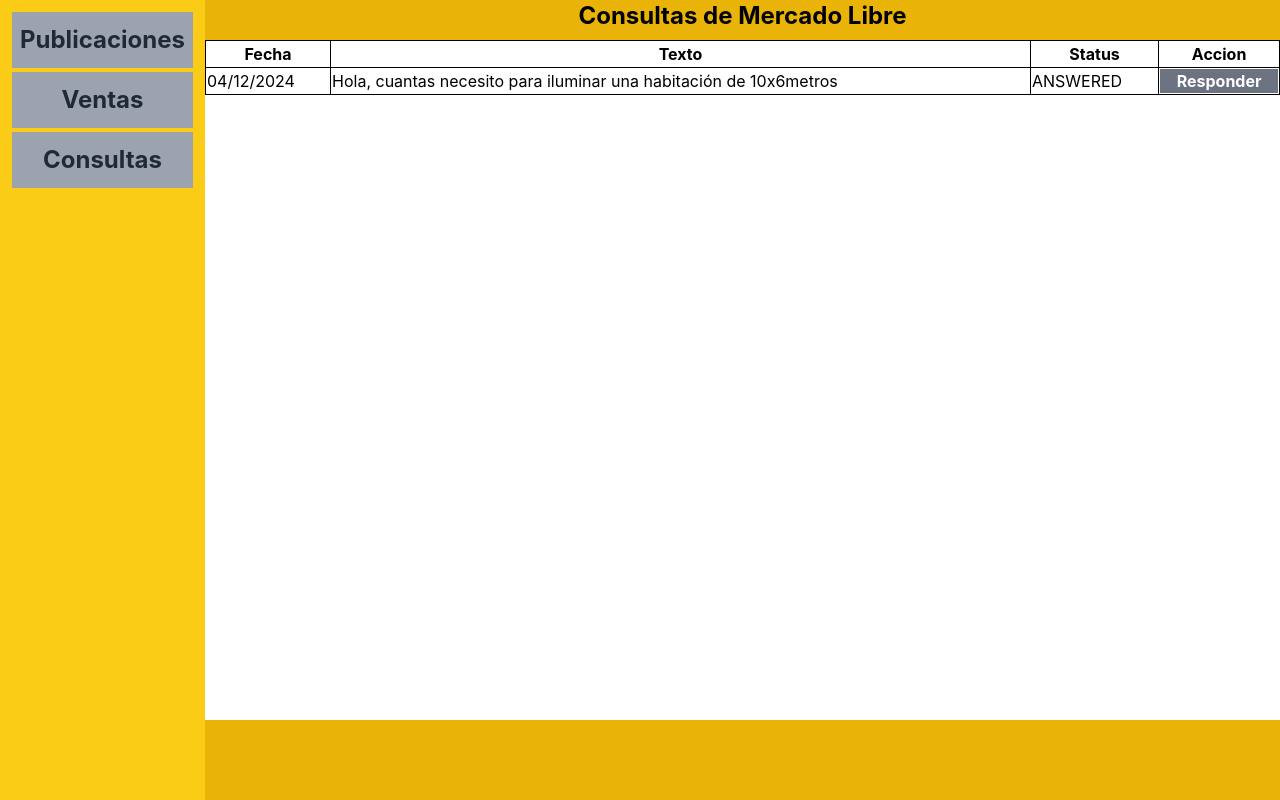
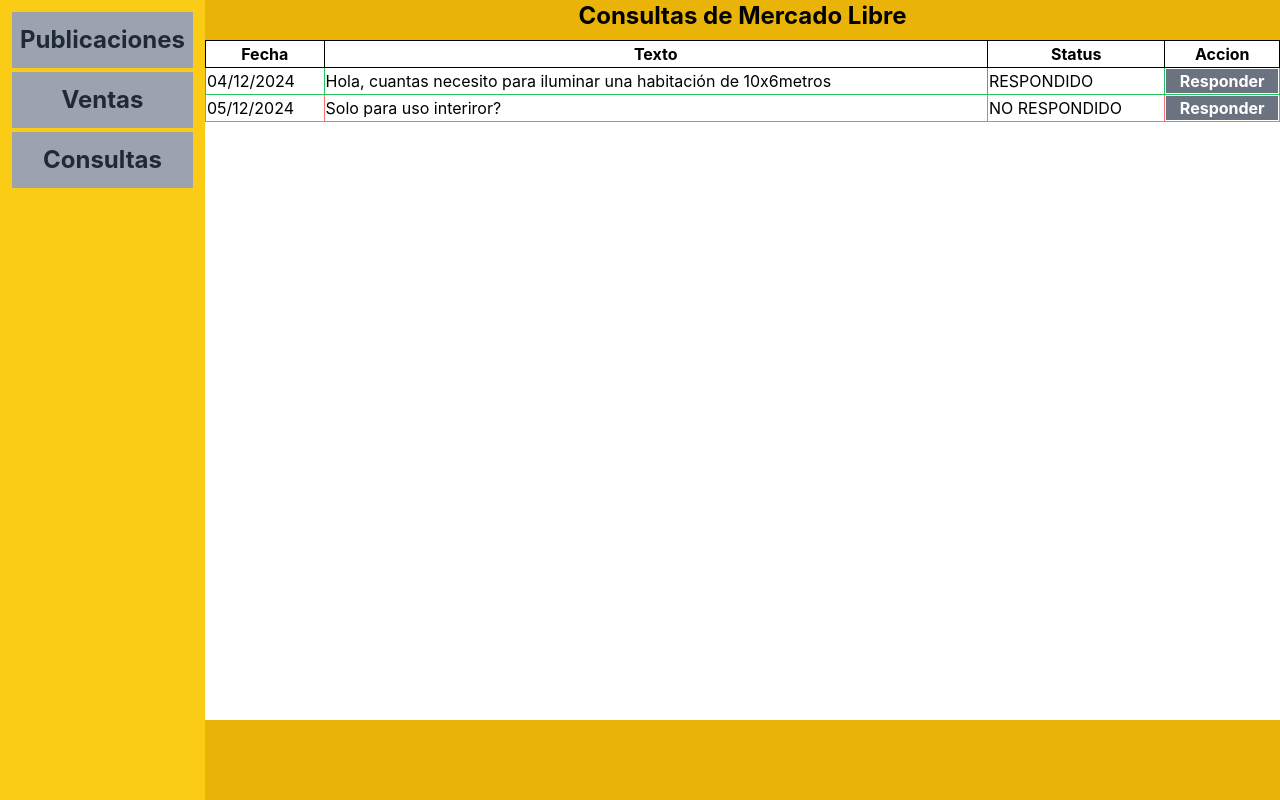
Before and after one commit to Pelusasasasa/Electro-Avenida, a React (Create React App) app in the folder mercadoLibre/app/: page /consultas/list in a window 1280 px wide. Built offline with nearby package versions, Linux system fonts and the light colour scheme.

Commit message:
Listamos las consultas que hagan

```diff
--- a/mercadoLibre/app/src/Consultas/components/ConsultaItem.jsx
+++ b/mercadoLibre/app/src/Consultas/components/ConsultaItem.jsx
@@ -13,13 +13,20 @@
 
 
     }
+    let estado = '';
+
+    if (status === 'ANSWERED'){
+        estado = 'RESPONDIDO';
+    }else if (status === 'UNANSWERED'){
+        estado = 'NO RESPONDIDO';
+    };
 
   return (
-    <tr className={`cursor-pointer ${active.id === id ? 'bg-blue-300' : 'hover:bg-gray-400'}`}>
-        <td className='border border-black'>{date_created.slice(0, 10).split('-', 3).reverse().join('/')}</td>
-        <td className='border border-black'>{text}</td>
-        <td className='border border-black'>{status}</td>
-        <td className="border border-black">
+    <tr className={`cursor-pointer ${active.id === id ? 'bg-blue-300' :  status === 'ANSWERED' ? 'hover:bg-green-400' : 'hover:bg-red-400'} }`}>
+        <td className={`border ${status === 'ANSWERED' ? 'border-green-500' : 'border-red-400'}`}>{date_created.slice(0, 10).split('-', 3).reverse().join('/')}</td>
+        <td className={`border ${status === 'ANSWERED' ? 'border-green-500' : 'border-red-400'}`}>{text}</td>
+        <td className={`border ${status === 'ANSWERED' ? 'border-green-500' : 'border-red-400'}`}>{estado}</td>
+        <td className={`border ${status === 'ANSWERED' ? 'border-green-500' : 'border-red-400'}`}>
             <button className="w-full bg-gray-500 text-white font-bold"  onClick={responder}>Responder</button>
         </td>
     </tr>
--- a/mercadoLibre/app/src/Consultas/pages/ListaConsulta.jsx
+++ b/mercadoLibre/app/src/Consultas/pages/ListaConsulta.jsx
@@ -2,7 +2,7 @@
 import { ConsultaItem } from '../components/ConsultaItem';
 
 const res = {
-      "total": 1,
+    "total": 2,
     "limit": 50,
     "questions": [
         {
@@ -22,6 +22,21 @@
             },
             "from": {
                 "id": 314921953
+            }
+        },
+        {
+            "date_created": "2024-12-05T09:31:17.001-04:00",
+            "item_id": "MLA1458728773",
+            "seller_id": 231090073,
+            "status": "UNANSWERED",
+            "text": "Solo para uso interiror?",
+            "tags": [],
+            "id": 13222163133,
+            "deleted_from_listing": false,
+            "hold": false,
+            "answer": null,
+            "from": {
+                "id": 486716672
             }
         }
     ],
@@ -79,7 +94,6 @@
     ]
 };
 
-
 export const ListaConsulta = () => {
   console.log(res.questions[0])
   return (
```
Lines whose indentation alone changed are shown as unchanged.
